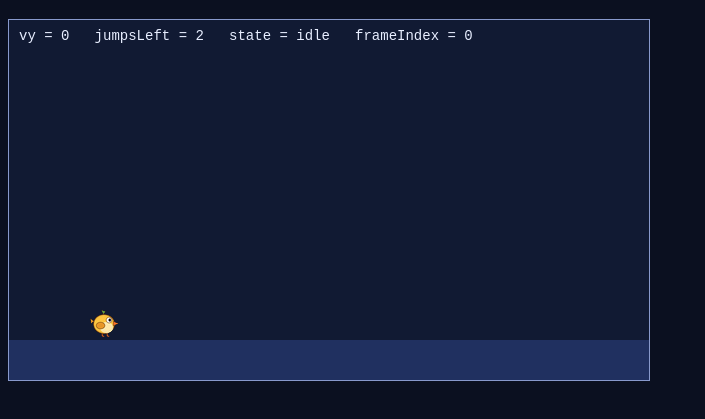
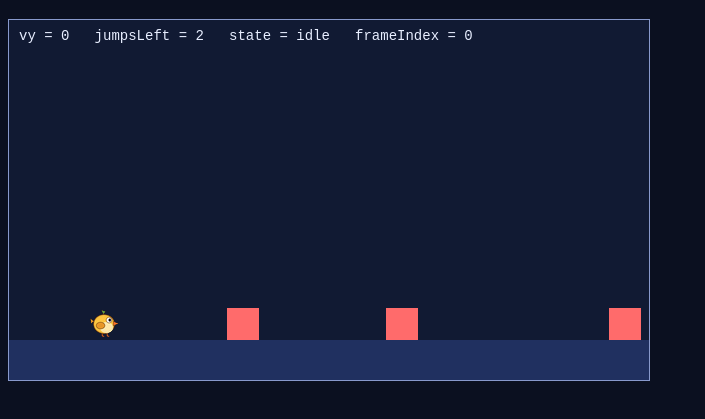
Before and after one commit to youyuelngm-commits/web_applied, a plain HTML site: page my_game/index.html in a window 1280 px wide. Shown: the part 61-480 px from the top of the page, without its empty margins (0-705 px from the left). Drawn offline with Linux system fonts and the light colour scheme.

Commit message:
7-5 敵を配列で並べる

```diff
--- /dev/null
+++ b/my_game/enemy.js
@@ -0,0 +1,36 @@
+// 敵：作る・入れる・動かす・描く（足すものの形）
+
+// ① 作る：敵を1体作って返す関数（呼ぶたびに、新しい敵が1体できる）
+function createEnemy(x, vx) {
+  return { x: x, y: floor.y - 32, w: 32, h: 32, vx: vx, alive: true };
+}
+
+// ② 入れる：敵をまとめて入れる配列（７-６で入れ直すので let）
+let enemies = [];
+enemies.push(createEnemy(200, 80));
+enemies.push(createEnemy(380, -120));
+enemies.push(createEnemy(540, 60));
+
+// ③ 動かす：配列の敵を1体ずつ取り出して、同じ処理をする
+function updateEnemies(dt) {
+  for (const enemy of enemies) {
+    enemy.x = enemy.x + enemy.vx * dt;
+    // 端を越えたら、位置を戻して、向きを反対に（５-４の跳ね返り）
+    if (enemy.x < 0) {
+      enemy.x = 0;
+      enemy.vx = -enemy.vx;
+    }
+    if (enemy.x + enemy.w > canvas.width) {
+      enemy.x = canvas.width - enemy.w;
+      enemy.vx = -enemy.vx;
+    }
+  }
+}
+
+// ④ 描く：配列の敵を1体ずつ取り出して描く
+function drawEnemies() {
+  ctx.fillStyle = "#ff6b6b";
+  for (const enemy of enemies) {
+    ctx.fillRect(enemy.x, enemy.y, enemy.w, enemy.h);
+  }
+}
--- a/my_game/index.html
+++ b/my_game/index.html
@@ -23,6 +23,7 @@
     <!-- 読み込む順番：使われる側が先、全体の流れ（main.js）が最後 -->
     <script src="stage.js"></script>
     <script src="player.js"></script>
+    <script src="enemy.js"></script>
     <script src="main.js"></script>
   </body>
 </html>
--- a/my_game/main.js
+++ b/my_game/main.js
@@ -3,12 +3,14 @@
 // 役割ごとの「動かす」関数を呼ぶ
 function update(dt) {
   updatePlayer(dt);
+  updateEnemies(dt);
 }
 
 // 役割ごとの「描く」関数を呼ぶ
 function draw() {
   ctx.clearRect(0, 0, canvas.width, canvas.height);
   drawStage();
+  drawEnemies();
   drawPlayer();
 }
 
```
